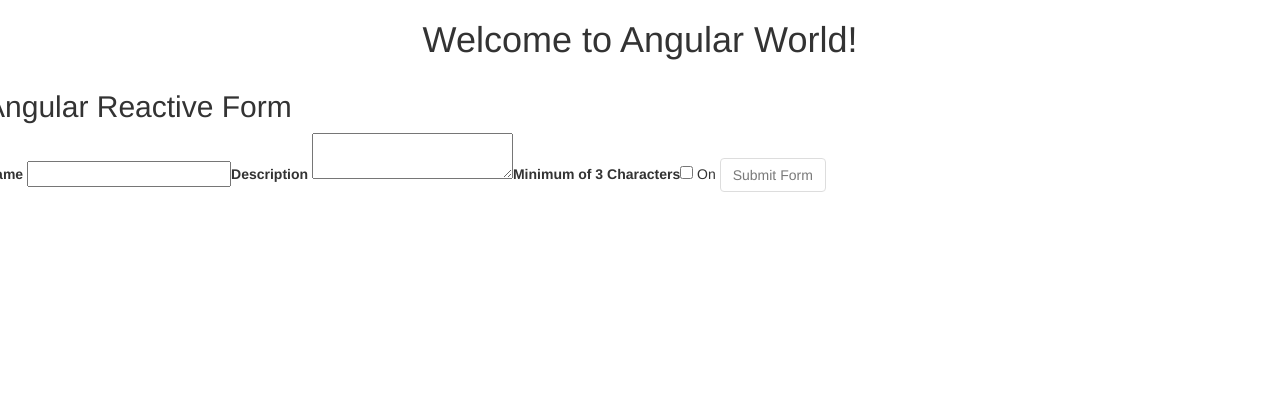
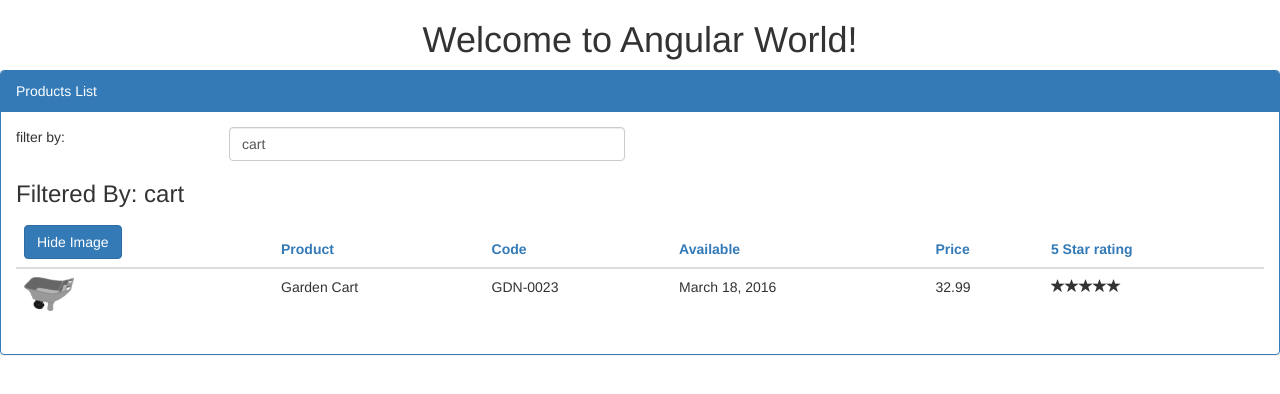
Before and after one commit to shivendusrivastava/Mean_Stack_Project, an Angular app in the folder shiv world/mean_stack_project/mean/: page / in a window 1280 px wide. Shown: the top 394 px of the page. Built offline with nearby package versions, Linux system fonts and the light colour scheme.

Commit message:
added star component, concept of @input,@output used

```diff
--- a/shiv world/mean_stack_project/mean/src/app/app.component.html
+++ b/shiv world/mean_stack_project/mean/src/app/app.component.html
@@ -5,5 +5,5 @@
   </h1>
 </div>
 
-<!-- <pm-products></pm-products> -->
-<app-form></app-form>
+<pm-products></pm-products>
+<!-- <app-form></app-form> -->
--- a/shiv world/mean_stack_project/mean/src/app/app.module.ts
+++ b/shiv world/mean_stack_project/mean/src/app/app.module.ts
@@ -6,13 +6,15 @@
 import { AppComponent } from './app.component';
 import {ProductsComponent} from './products/products.component'
 import {AngularFormComponent} from './AngularForm/angularForm.component'
+import { StarComponent } from './shared/star.component';
 
 
 @NgModule({
   declarations: [
     AppComponent,
     ProductsComponent,
-    AngularFormComponent
+    AngularFormComponent,
+    StarComponent
   ],
   imports: [
     BrowserModule,
--- a/shiv world/mean_stack_project/mean/src/app/products/products.component.html
+++ b/shiv world/mean_stack_project/mean/src/app/products/products.component.html
@@ -5,7 +5,7 @@
     <div class="panel-body">
         <div class="row">
             <div class="col-md-2">filter by:</div>
-            <div class="col-md-4"><input type="text" [(ngModel)]="filterText" class="form-control"/>
+            <div class="col-md-4"><input type="text" [(ngModel)]="filterText" (ngModelChange)="changefilter(filterText)" class="form-control"/>
             </div>
         </div>
         <div class="row">
@@ -33,12 +33,12 @@
                 <tbody>
                     <tr *ngFor="let product of filteredProducts">
                         <!-- <td>{{product.productId}}</td> -->
-                        <td><img [src]='product.imageUrl' [title]='product.productName' *ngIf="showImage"></td>
+                        <td><img [src]='product.imageUrl' [title]='product.productName' *ngIf="showImage" [style.width.px]="product.imagewidth"></td>
                         <td>{{product.productName}}</td>
                         <td>{{product.productCode}}</td>
                         <td>{{product.releaseDate}}</td>
                         <td>{{product.price}}</td>
-                        <td>{{product.starRating}}</td>
+                        <td><pm-star [rating]="product.starRating" (ratingClicked)=onRatingClicked($event)></pm-star></td>
                     </tr>
                 </tbody>
             </table>
--- a/shiv world/mean_stack_project/mean/src/app/products/products.component.ts
+++ b/shiv world/mean_stack_project/mean/src/app/products/products.component.ts
@@ -32,7 +32,6 @@
 
     //filter from ngmodel change
     changefilter(filtertxt): void {
-        console.log(filtertxt);
         this.filteredProducts = this.filterText ? this.performFilter(this.filterText) : this.products
     }
 
@@ -55,7 +54,8 @@
         "description": "Leaf rake with 48-inch wooden handle.",
         "price": 19.95,
         "starRating": 3.2,
-        "imageUrl": "../../assets/images/Leaf-Rake.png"
+        "imageUrl": "../../assets/images/Leaf-Rake.png",
+        "imagewidth":50
     },
     {
         "productId": 2,
@@ -65,7 +65,8 @@
         "description": "15 gallon capacity rolling garden cart",
         "price": 32.99,
         "starRating": 4.2,
-        "imageUrl": "../../assets/images/garden-cart.png"
+        "imageUrl": "../../assets/images/garden-cart.png",
+        "imagewidth":50
     },
     {
         "productId": 5,
@@ -75,7 +76,8 @@
         "description": "Curved claw steel hammer",
         "price": 8.9,
         "starRating": 4.8,
-        "imageUrl": "../../assets/images/rejon-Hammer.png"
+        "imageUrl": "../../assets/images/rejon-Hammer.png",
+        "imagewidth":50
     },
     {
         "productId": 8,
@@ -85,7 +87,8 @@
         "description": "15-inch steel blade hand saw",
         "price": 11.55,
         "starRating": 3.7,
-        "imageUrl": "../../assets/images/egore911-saw.png"
+        "imageUrl": "../../assets/images/egore911-saw.png",
+        "imagewidth":50
     },
     {
         "productId": 10,
@@ -95,10 +98,15 @@
         "description": "Standard two-button video game controller",
         "price": 35.95,
         "starRating": 4.6,
-        "imageUrl": "../../assets/images/xbox-controller-01.png"
+        "imageUrl": "../../assets/images/xbox-controller-01.png",
+        "imagewidth":50
     }];
     ngOnInit():void{
         //used to initialize the filter pre written text as using ngmodelchange which will only fire on change , not on initial value
         this.filteredProducts = this.filterText ? this.performFilter(this.filterText) : this.products
     }
+    onRatingClicked(message: string) : void{
+    this.productList = 'Products List '+ message;
+
+    }
 }
--- a/shiv world/mean_stack_project/mean/src/app/products/products.ts
+++ b/shiv world/mean_stack_project/mean/src/app/products/products.ts
@@ -7,5 +7,7 @@
         price: number;
         starRating: number;
         imageUrl: string;
+        imagewidth:number;
+
 
 }
--- /dev/null
+++ b/shiv world/mean_stack_project/mean/src/app/shared/star.component.css
@@ -0,0 +1,6 @@
+.crop {
+    overflow: hidden;
+}
+div {
+    cursor: pointer;
+}
--- /dev/null
+++ b/shiv world/mean_stack_project/mean/src/app/shared/star.component.html
@@ -0,0 +1,12 @@
+<div class="crop"
+    [style.width.px]="starWidth"
+    [title]="rating"
+    (click)="onClick()">
+    <div style="width: 86px">
+        <span class="glyphicon glyphicon-star"></span>
+        <span class="glyphicon glyphicon-star"></span>
+        <span class="glyphicon glyphicon-star"></span>
+        <span class="glyphicon glyphicon-star"></span>
+        <span class="glyphicon glyphicon-star"></span>
+    </div>
+</div>
--- /dev/null
+++ b/shiv world/mean_stack_project/mean/src/app/shared/star.component.ts
@@ -0,0 +1,21 @@
+import { Component,OnChanges,Input,Output,EventEmitter } from "@angular/core";
+
+
+@Component({
+selector:'pm-star',
+templateUrl:'./star.component.html',
+styleUrls:['./star.component.css']
+
+})
+export class StarComponent implements OnChanges{
+@Input() rating: number;
+starWidth: number;
+@Output() ratingClicked: EventEmitter<string> = new EventEmitter<string>();
+
+ngOnChanges(): void{
+    this.starWidth = this.rating *86/5;
+}
+onClick(): void{
+    this.ratingClicked.emit(`The Rating ${this.rating} was clicked!`);
+}
+}
```
